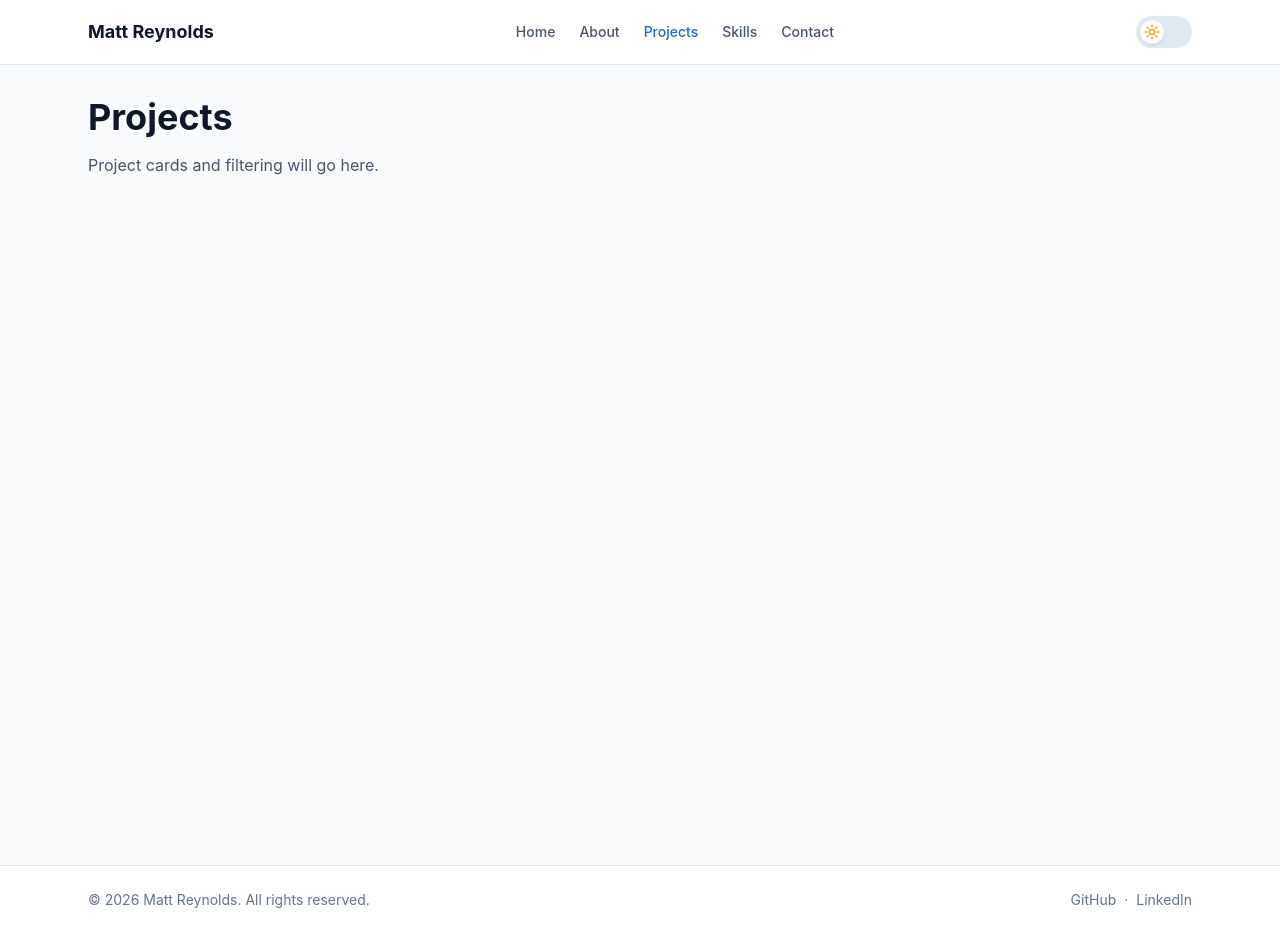
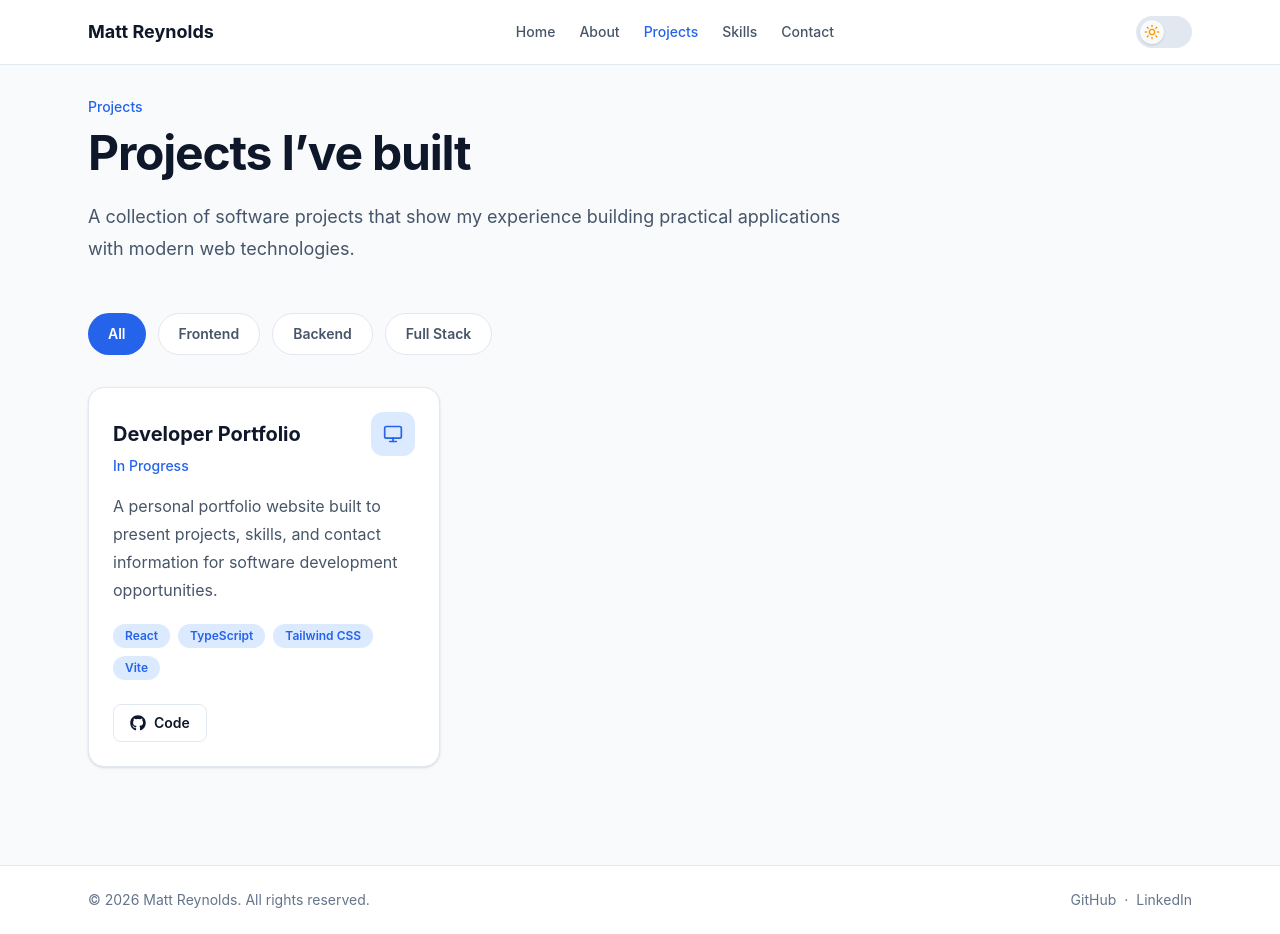
Before and after one commit to mattxreynolds/Portfolio, a React (Vite) app: page /projects in a window 1280 px wide. Built offline with nearby package versions, Linux system fonts and the light colour scheme.

Commit message:
Add ProjectCard, ProjectFilter, and ProjectTags components for project display and filtering functionality

```diff
--- /dev/null
+++ b/src/components/projects/ProjectCard.tsx
@@ -0,0 +1,75 @@
+import { ExternalLink, Layers3, Monitor, Server } from 'lucide-react';
+
+import type { Project, ProjectCategory } from '../../data/projects';
+import { FaGithub } from 'react-icons/fa';
+import ProjectTags from './ProjectTags';
+
+type ProjectCardProps = {
+  project: Project;
+};
+
+function getSafeExternalUrl(url: string) {
+  return url === 'TBD' ? '#' : url;
+}
+
+function getCategoryIcon(category: ProjectCategory) {
+  if (category === 'Frontend') {
+    return <Monitor size={20} />;
+  }
+
+  if (category === 'Backend') {
+    return <Server size={20} />;
+  }
+
+  return <Layers3 size={20} />;
+}
+
+function ProjectCard({ project }: ProjectCardProps) {
+  const hasLiveDemo = project.liveUrl && project.liveUrl !== 'TBD';
+
+  return (
+    <article className='flex h-full flex-col rounded-2xl border border-border bg-surface p-6 shadow-sm transition hover:-translate-y-1 hover:border-accent/40 hover:shadow-md'>
+      <div className='flex items-start justify-between gap-4'>
+        <div>
+          <h2 className='mt-2 text-xl font-bold text-text-primary'>{project.title}</h2>
+
+          <p className='mt-2 text-sm font-medium text-accent'>{project.status}</p>
+        </div>
+
+        <div className='flex h-11 w-11 shrink-0 items-center justify-center rounded-xl bg-accent-soft text-accent'>
+          {getCategoryIcon(project.category)}
+        </div>
+      </div>
+
+      <p className='mt-4 flex-1 leading-7 text-text-secondary'>{project.description}</p>
+
+      <ProjectTags tags={project.tags} />
+
+      <div className='mt-6 flex flex-wrap justify-between gap-3'>
+        <a
+          href={getSafeExternalUrl(project.githubUrl)}
+          target={project.githubUrl === 'TBD' ? undefined : '_blank'}
+          rel={project.githubUrl === 'TBD' ? undefined : 'noreferrer'}
+          className='inline-flex items-center gap-2 rounded-lg border border-border px-4 py-2 text-sm font-semibold text-text-primary transition hover:bg-surface-muted'
+        >
+          <FaGithub size={16} />
+          Code
+        </a>
+
+        {hasLiveDemo && (
+          <a
+            href={project.liveUrl}
+            target='_blank'
+            rel='noreferrer'
+            className='inline-flex items-center gap-2 rounded-lg bg-accent px-4 py-2 text-sm font-semibold text-white transition hover:bg-accent-hover'
+          >
+            <ExternalLink size={16} />
+            Live Demo
+          </a>
+        )}
+      </div>
+    </article>
+  );
+}
+
+export default ProjectCard;
--- /dev/null
+++ b/src/components/projects/ProjectFilter.tsx
@@ -0,0 +1,33 @@
+import { projectCategories, type ProjectFilter as ProjectFilterType } from '../../data/projects';
+
+type ProjectFilterProps = {
+  activeFilter: ProjectFilterType;
+  onFilterChange: (filter: ProjectFilterType) => void;
+};
+
+function ProjectFilter({ activeFilter, onFilterChange }: ProjectFilterProps) {
+  return (
+    <div className='flex flex-wrap gap-3'>
+      {projectCategories.map((category) => {
+        const isActive = activeFilter === category;
+
+        return (
+          <button
+            key={category}
+            type='button'
+            onClick={() => onFilterChange(category)}
+            className={
+              isActive
+                ? 'rounded-full bg-accent px-5 py-2.5 text-sm font-semibold text-white'
+                : 'rounded-full border border-border bg-surface px-5 py-2.5 text-sm font-semibold text-text-secondary transition hover:bg-surface-muted hover:text-text-primary'
+            }
+          >
+            {category}
+          </button>
+        );
+      })}
+    </div>
+  );
+}
+
+export default ProjectFilter;
--- /dev/null
+++ b/src/components/projects/ProjectTags.tsx
@@ -0,0 +1,139 @@
+import { useLayoutEffect, useRef, useState } from 'react';
+
+type ProjectTagsProps = {
+  tags: string[];
+};
+
+const maxLines = 2;
+
+function ProjectTags({ tags }: ProjectTagsProps) {
+  const containerRef = useRef<HTMLDivElement | null>(null);
+  const measureRef = useRef<HTMLDivElement | null>(null);
+  const tagRefs = useRef<Array<HTMLSpanElement | null>>([]);
+  const moreRef = useRef<HTMLSpanElement | null>(null);
+
+  const [visibleCount, setVisibleCount] = useState(tags.length);
+
+  useLayoutEffect(() => {
+    function calculateVisibleTags() {
+      const container = containerRef.current;
+      const measureContainer = measureRef.current;
+
+      if (!container || !measureContainer) {
+        return;
+      }
+
+      const containerWidth = container.offsetWidth;
+
+      if (containerWidth === 0) {
+        return;
+      }
+
+      const styles = window.getComputedStyle(measureContainer);
+      const gap = Number.parseFloat(styles.columnGap || '0');
+
+      const tagWidths = tagRefs.current.map((tag) => tag?.offsetWidth ?? 0);
+      const moreWidth = moreRef.current?.offsetWidth ?? 0;
+
+      function fitsInTwoLines(widths: number[]) {
+        let lines = 1;
+        let currentLineWidth = 0;
+
+        for (const width of widths) {
+          const nextWidth = currentLineWidth === 0 ? width : currentLineWidth + gap + width;
+
+          if (nextWidth <= containerWidth) {
+            currentLineWidth = nextWidth;
+          } else {
+            lines += 1;
+            currentLineWidth = width;
+          }
+
+          if (lines > maxLines) {
+            return false;
+          }
+        }
+
+        return true;
+      }
+
+      let nextVisibleCount = tags.length;
+
+      for (let count = tags.length; count >= 0; count -= 1) {
+        const hiddenCount = tags.length - count;
+
+        const widthsToTest =
+          hiddenCount > 0 ? [...tagWidths.slice(0, count), moreWidth] : tagWidths.slice(0, count);
+
+        if (fitsInTwoLines(widthsToTest)) {
+          nextVisibleCount = count;
+          break;
+        }
+      }
+
+      setVisibleCount(nextVisibleCount);
+    }
+
+    calculateVisibleTags();
+
+    const resizeObserver = new ResizeObserver(calculateVisibleTags);
+    if (containerRef.current) {
+      resizeObserver.observe(containerRef.current);
+    }
+
+    return () => {
+      resizeObserver.disconnect();
+    };
+  }, [tags]);
+
+  const hiddenCount = tags.length - visibleCount;
+  const visibleTags = tags.slice(0, visibleCount);
+
+  return (
+    <>
+      <div ref={containerRef} className='mt-5 flex flex-wrap gap-2'>
+        {visibleTags.map((tag) => (
+          <span
+            key={tag}
+            className='rounded-full bg-accent-soft px-3 py-1 text-xs font-semibold text-accent'
+          >
+            {tag}
+          </span>
+        ))}
+
+        {hiddenCount > 0 && (
+          <span className='rounded-full border border-border bg-background px-3 py-1 text-xs font-semibold text-text-muted'>
+            +{hiddenCount}
+          </span>
+        )}
+      </div>
+
+      <div
+        ref={measureRef}
+        className='pointer-events-none invisible absolute left-0 top-0 flex flex-wrap gap-2'
+        aria-hidden='true'
+      >
+        {tags.map((tag, index) => (
+          <span
+            key={tag}
+            ref={(element) => {
+              tagRefs.current[index] = element;
+            }}
+            className='rounded-full bg-accent-soft px-3 py-1 text-xs font-semibold text-accent'
+          >
+            {tag}
+          </span>
+        ))}
+
+        <span
+          ref={moreRef}
+          className='rounded-full border border-border bg-background px-3 py-1 text-xs font-semibold text-text-muted'
+        >
+          +{tags.length}
+        </span>
+      </div>
+    </>
+  );
+}
+
+export default ProjectTags;
--- a/src/data/projects.ts
+++ b/src/data/projects.ts
@@ -1,17 +1,22 @@
-export type ProjectStatus = 'Complete' | 'Live' | 'Code Only' | 'In Progress';
+export type ProjectCategory = 'Frontend' | 'Backend' | 'Full Stack';
+
+export type ProjectStatus = 'Complete' | 'In Progress';
 
 export type Project = {
   id: string;
   title: string;
   description: string;
   tags: string[];
-  categories: string[];
+  category: ProjectCategory;
   githubUrl: string;
   liveUrl?: string;
-  image?: string;
   featured?: boolean;
   status: ProjectStatus;
 };
+
+export const projectCategories = ['All', 'Frontend', 'Backend', 'Full Stack'] as const;
+
+export type ProjectFilter = (typeof projectCategories)[number];
 
 export const projects: Project[] = [
   {
@@ -19,8 +24,8 @@ export const projects: Project[] = [
     title: 'Developer Portfolio',
     description:
       'A personal portfolio website built to present projects, skills, and contact information for software development opportunities.',
-    tags: ['React', 'TypeScript', 'Tailwind CSS', 'Vercel'],
-    categories: ['Frontend', 'React', 'TypeScript'],
+    tags: ['React', 'TypeScript', 'Tailwind CSS', 'Vite'],
+    category: 'Frontend',
     githubUrl: 'TBD',
     liveUrl: 'TBD',
     featured: true,
--- a/src/pages/Projects.tsx
+++ b/src/pages/Projects.tsx
@@ -1,11 +1,42 @@
+import { useState } from 'react';
+
+import ProjectCard from '../components/projects/ProjectCard';
+import ProjectFilter from '../components/projects/ProjectFilter';
+import { projects, type ProjectFilter as ProjectFilterType } from '../data/projects';
+
 function Projects() {
+  const [activeFilter, setActiveFilter] = useState<ProjectFilterType>('All');
+
+  const filteredProjects =
+    activeFilter === 'All'
+      ? projects
+      : projects.filter((project) => project.category === activeFilter);
+
   return (
-    <section>
-      <h1 className='text-4xl font-bold'>Projects</h1>
-      <p className='mt-4 text-slate-600 dark:text-slate-300'>
-        Project cards and filtering will go here.
-      </p>
-    </section>
+    <div className='space-y-12'>
+      <section>
+        <p className='text-sm font-medium text-accent'>Projects</p>
+
+        <h1 className='mt-3 text-4xl font-bold tracking-tight text-text-primary sm:text-5xl'>
+          Projects I’ve built
+        </h1>
+
+        <p className='mt-6 max-w-3xl text-lg leading-8 text-text-secondary'>
+          A collection of software projects that show my experience building practical applications
+          with modern web technologies.
+        </p>
+      </section>
+
+      <section className='space-y-8'>
+        <ProjectFilter activeFilter={activeFilter} onFilterChange={setActiveFilter} />
+
+        <div className='grid auto-rows-fr gap-6 md:grid-cols-2 lg:grid-cols-3'>
+          {filteredProjects.map((project) => (
+            <ProjectCard key={project.id} project={project} />
+          ))}
+        </div>
+      </section>
+    </div>
   );
 }
 
```
